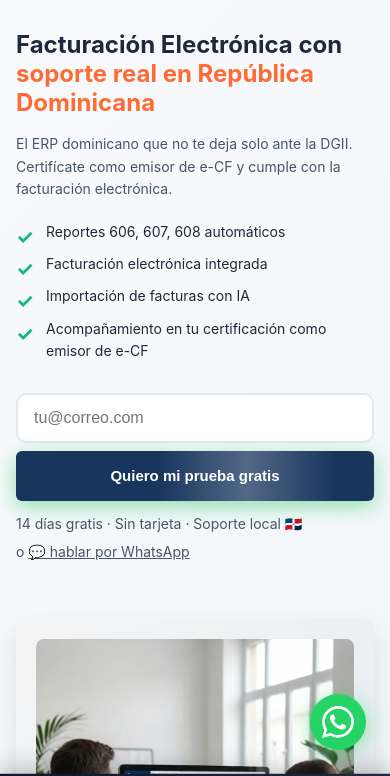
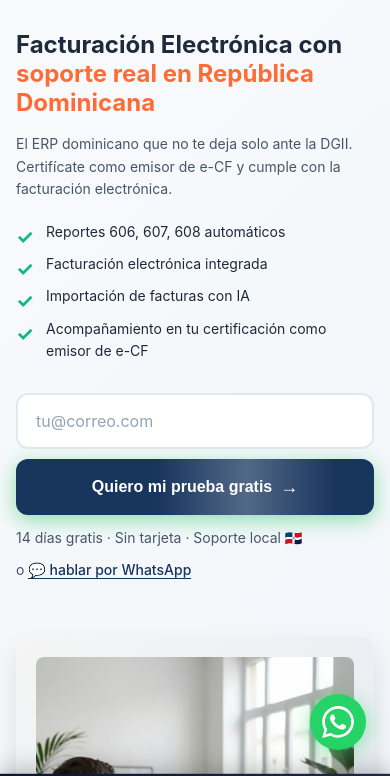
Before and after one commit to mmerino78/digisoft-website, a website: page index.html in a window 390 px wide. Shown: the part 70-846 px from the top of the page. Drawn offline with Linux system fonts and the light colour scheme.

Commit message:
feat: inline lead email form in hero with first-person CTA
Replaces single 'Prueba Gratis 14 Dias' button (only opened WhatsApp)
with inline email form. Captures lead before fold scroll (Clarity 18.7%).

- Email-only field + 'Quiero mi prueba gratis' button (first-person CTA)
- Grid layout 1fr+auto, side-by-side desktop, stack mobile
- Button 56px height with arrow icon, elevated shadow, hover lift
- WhatsApp moved to secondary inline link with brand color
- Inline success banner replaces alert()
- Backend payload tagged 'Lead hero - sin empresa' to distinguish
- New GA4 events: formulario_hero_* and hero_whatsapp_clic
- Meta Pixel/CAPI Lead category demo_request_hero

Co-Authored-By: Claude Opus 4.7 <noreply@anthropic.com>

```diff
--- a/css/styles.css
+++ b/css/styles.css
@@ -198,54 +198,91 @@ nav a:hover {
 
 /* Hero inline lead form */
 .hero-form {
-    display: flex;
+    display: grid;
+    grid-template-columns: 1fr auto;
     gap: 10px;
-    margin: 24px 0 12px;
-    max-width: 520px;
-    flex-wrap: wrap;
+    margin: 28px 0 12px;
+    max-width: 580px;
+    align-items: stretch;
 }
 .hero-form input[type="email"] {
-    flex: 1 1 220px;
+    width: 100%;
     min-width: 0;
-    padding: 14px 16px;
+    padding: 0 18px;
+    height: 56px;
     font-size: 16px;
-    border: 2px solid #E2E8F0;
-    border-radius: 10px;
+    border: 2px solid var(--border, #E2E8F0);
+    border-radius: 12px;
     background: #fff;
-    color: #1E293B;
+    color: var(--text, #1E293B);
     transition: border-color .2s, box-shadow .2s;
     -webkit-appearance: none;
     appearance: none;
+    font-family: inherit;
+}
+.hero-form input[type="email"]::placeholder {
+    color: #94A3B8;
 }
 .hero-form input[type="email"]:focus {
     outline: none;
     border-color: var(--accent, #10B981);
-    box-shadow: 0 0 0 3px rgba(16, 185, 129, 0.15);
+    box-shadow: 0 0 0 4px rgba(16, 185, 129, 0.15);
 }
 .hero-form input[type="email"].is-error {
     border-color: #DC2626;
-    box-shadow: 0 0 0 3px rgba(220, 38, 38, 0.12);
+    box-shadow: 0 0 0 4px rgba(220, 38, 38, 0.12);
 }
 .hero-form__submit {
-    flex: 1 1 200px;
-    padding: 14px 22px;
-    font-size: 15px;
+    display: inline-flex;
+    align-items: center;
+    justify-content: center;
+    gap: 8px;
+    height: 56px;
+    padding: 0 28px;
+    font-size: 16px;
+    font-weight: 600;
     white-space: nowrap;
-    min-height: 50px;
     cursor: pointer;
+    border: none;
+    border-radius: 12px;
+    box-shadow: 0 6px 16px rgba(24, 53, 94, 0.25);
+    transition: transform .15s ease, box-shadow .2s ease;
+}
+.hero-form__submit::after {
+    content: "→";
+    font-size: 18px;
+    line-height: 1;
+    transition: transform .15s ease;
+}
+.hero-form__submit:hover {
+    transform: translateY(-1px);
+    box-shadow: 0 10px 22px rgba(24, 53, 94, 0.32);
+}
+.hero-form__submit:hover::after {
+    transform: translateX(3px);
+}
+.hero-form__submit:active {
+    transform: translateY(0);
+    box-shadow: 0 4px 10px rgba(24, 53, 94, 0.25);
 }
 .hero-form__submit:disabled {
     opacity: 0.7;
     cursor: not-allowed;
+    transform: none;
 }
 .hero-form__alt {
     font-size: 14px;
-    color: var(--text-light);
-    margin: 6px 0 16px;
+    color: var(--text-light, #475569);
+    margin: 10px 0 16px;
 }
 .hero-form__alt a {
-    color: inherit;
-    text-decoration: underline;
+    color: var(--primary, #18355E);
+    text-decoration: none;
+    font-weight: 500;
+    border-bottom: 1px solid currentColor;
+}
+.hero-form__alt a:hover {
+    color: var(--secondary, #FF6B35);
 }
 .hero-form__success {
     display: flex;
@@ -264,9 +301,11 @@ nav a:hover {
 .hero-form__success[hidden] { display: none; }
 .hero-form__success-icon { font-size: 22px; flex-shrink: 0; }
 @media (max-width: 640px) {
-    .hero-form { gap: 8px; }
-    .hero-form input[type="email"] { flex: 1 1 100%; }
-    .hero-form__submit { flex: 1 1 100%; }
+    .hero-form {
+        grid-template-columns: 1fr;
+        gap: 10px;
+    }
+    .hero-form__submit { width: 100%; padding: 0 16px; }
 }
 
 /* ===== MÓDULOS ===== */
```
